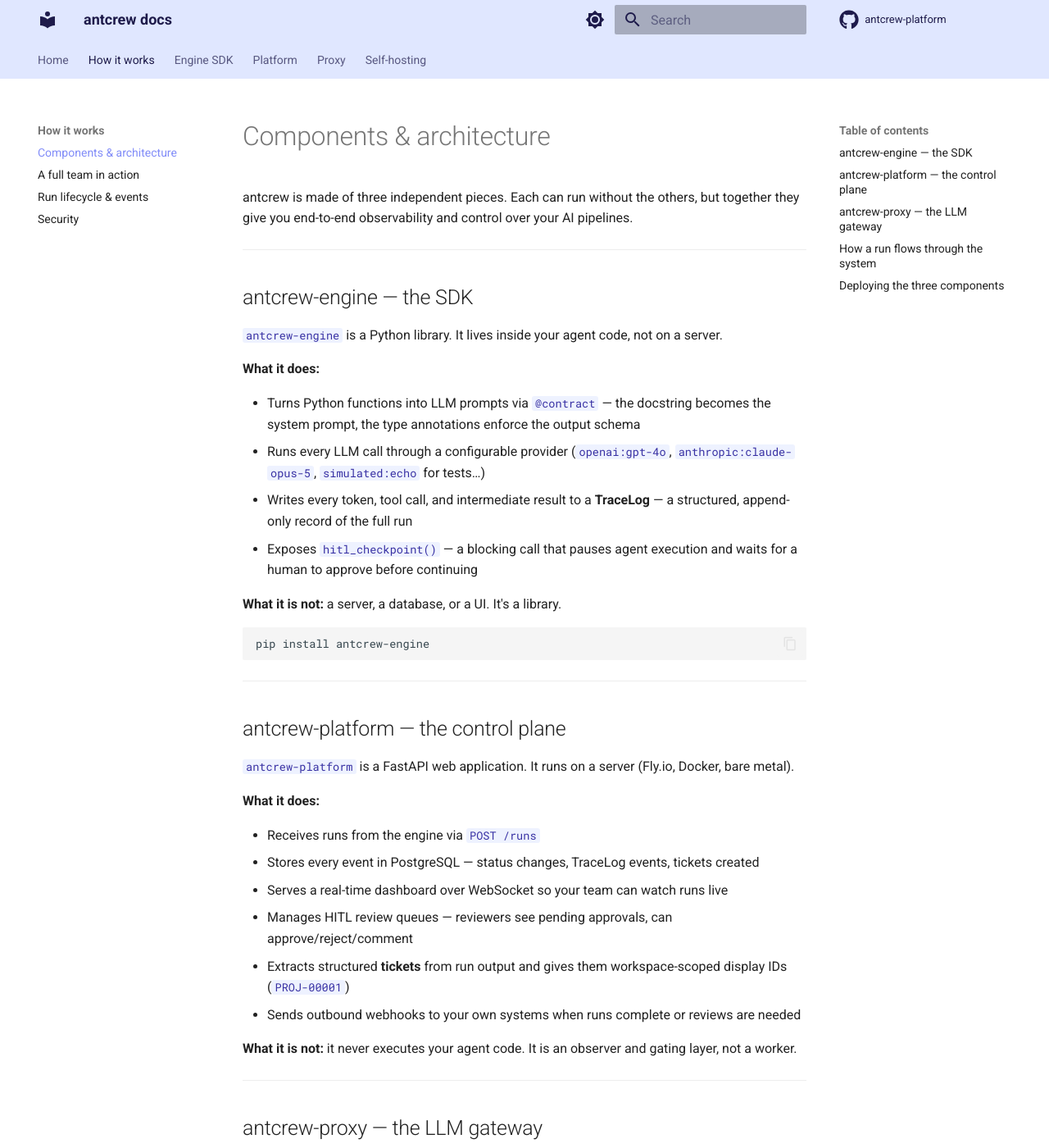
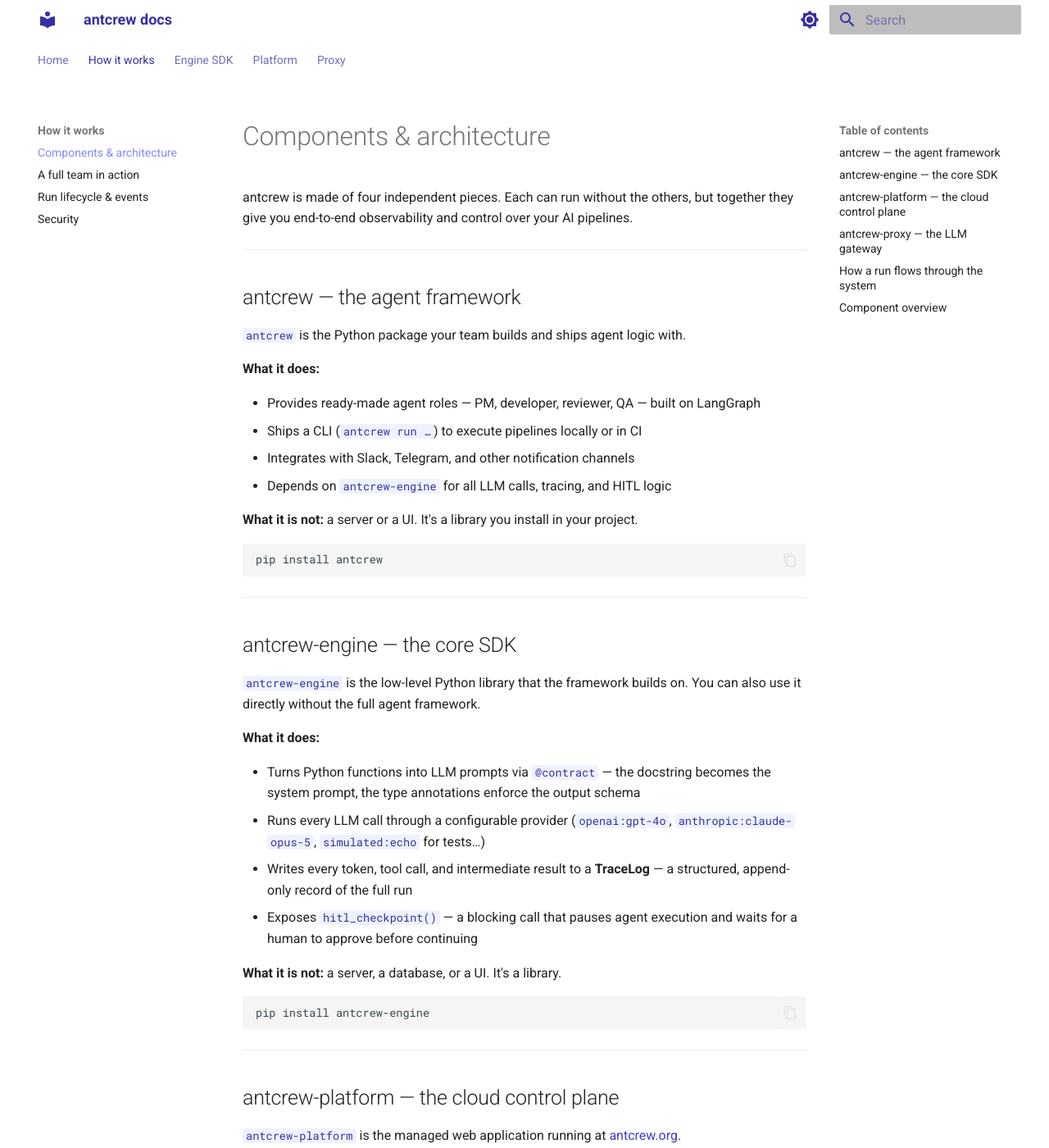
Before and after one commit to iagop03/antcrew-docs, an MkDocs documentation site: the page built from docs/architecture/overview.md, in a window 1280 px wide and 1400 px high. Shown: the whole window at 82% size. Built offline with MkDocs 1.6.1 and Material for MkDocs 9.7.7, drawn with Linux system fonts in a browser that asks for light colours; comment, search, counter and statistics services are not loaded; some of the changed text lies outside the part shown.

Commit message:
docs: 4 components, fix icons, brand colors, private platform reframe, clean nav
- index.md + architecture/overview.md: correct three → four components; add antcrew (agent framework) as 4th; reframe platform as managed cloud (antcrew.org)
- mkdocs.yml: add pymdownx.emoji extension (fixes :octicons-...: rendering); remove Self-hosting from top nav; remove private repo_url
- extra.css: update primary header to indigo-800 (#3730a3) — matches antcrew brand identity
- platform/index.md: remove self-hosting framing, describe as managed cloud service
- platform/getting-started.md: update URLs to antcrew.org, remove self-hosting references

Co-Authored-By: Claude Sonnet 4.6 <noreply@anthropic.com>

````diff
--- a/docs/architecture/overview.md
+++ b/docs/architecture/overview.md
@@ -1,12 +1,31 @@
 # Components & architecture
 
-antcrew is made of three independent pieces. Each can run without the others, but together they give you end-to-end observability and control over your AI pipelines.
+antcrew is made of four independent pieces. Each can run without the others, but together they give you end-to-end observability and control over your AI pipelines.
 
 ---
 
-## antcrew-engine — the SDK
+## antcrew — the agent framework
 
-`antcrew-engine` is a Python library. It lives inside your agent code, not on a server.
+`antcrew` is the Python package your team builds and ships agent logic with.
+
+**What it does:**
+
+- Provides ready-made agent roles — PM, developer, reviewer, QA — built on LangGraph
+- Ships a CLI (`antcrew run …`) to execute pipelines locally or in CI
+- Integrates with Slack, Telegram, and other notification channels
+- Depends on `antcrew-engine` for all LLM calls, tracing, and HITL logic
+
+**What it is not:** a server or a UI. It's a library you install in your project.
+
+```
+pip install antcrew
+```
+
+---
+
+## antcrew-engine — the core SDK
+
+`antcrew-engine` is the low-level Python library that the framework builds on. You can also use it directly without the full agent framework.
 
 **What it does:**
 
@@ -23,17 +42,17 @@ pip install antcrew-engine
 
 ---
 
-## antcrew-platform — the control plane
+## antcrew-platform — the cloud control plane
 
-`antcrew-platform` is a FastAPI web application. It runs on a server (Fly.io, Docker, bare metal).
+`antcrew-platform` is the managed web application running at [antcrew.org](https://antcrew.org).
 
 **What it does:**
 
 - Receives runs from the engine via `POST /runs`
-- Stores every event in PostgreSQL — status changes, TraceLog events, tickets created
-- Serves a real-time dashboard over WebSocket so your team can watch runs live
-- Manages HITL review queues — reviewers see pending approvals, can approve/reject/comment
-- Extracts structured **tickets** from run output and gives them workspace-scoped display IDs (`PROJ-00001`)
+- Stores every event — status changes, TraceLog events, tickets created — and serves them over a real-time WebSocket
+- Serves the dashboard so your team can watch runs live, review HITL queues, and inspect tickets
+- Manages HITL review queues — reviewers see pending approvals and can approve, reject, or comment
+- Extracts structured **tickets** from run output with workspace-scoped display IDs (`PROJ-00001`)
 - Sends outbound webhooks to your own systems when runs complete or reviews are needed
 
 **What it is not:** it never executes your agent code. It is an observer and gating layer, not a worker.
@@ -48,10 +67,10 @@ pip install antcrew-engine
 
 - Accepts model calls from the engine using the standard `POST /v1/chat/completions` interface
 - Looks up the caller's workspace in the platform and injects the right provider API key (BYOK)
-- Routes to the correct upstream provider based on the model prefix in the request
+- Routes to the correct upstream provider based on the model prefix in the request (`openai:`, `anthropic:`, `groq:`, `gemini:`…)
 - Your application code never handles LLM credentials directly
 
-**What it is not:** required. You can use the engine without the proxy by setting provider keys directly on the `Agent`. The proxy is valuable when you have multiple workspaces with different LLM budgets and key rotation requirements.
+**What it is not:** required. You can use the engine without the proxy by setting provider keys directly on the `Agent`. The proxy is valuable when you have multiple workspaces with different LLM budgets or key rotation requirements.
 
 ---
 
@@ -60,7 +79,7 @@ pip install antcrew-engine
 ```mermaid
 sequenceDiagram
     autonumber
-    participant Code as Your agent code<br/>(antcrew-engine)
+    participant Code as Your agent code<br/>(antcrew / antcrew-engine)
     participant Proxy as antcrew-proxy
     participant LLM as LLM provider
     participant Platform as antcrew-platform
@@ -88,12 +107,11 @@ sequenceDiagram
 
 ---
 
-## Deploying the three components
+## Component overview
 
-| Component | Language | Recommended hosting |
+| Component | Role | Where it runs |
 |---|---|---|
-| `antcrew-engine` | Python library | Ships with your agent code — no dedicated host |
-| `antcrew-platform` | Python / FastAPI | Fly.io, Docker, any cloud VM |
-| `antcrew-proxy` | Go | Fly.io, any cloud VM |
-
-See [Self-hosting](../platform/deployment.md) for the full deployment guide.
+| `antcrew` | Agent framework + CLI | Your codebase |
+| `antcrew-engine` | LLM calls, contracts, TraceLog, HITL | Your codebase |
+| `antcrew-platform` | Dashboard, storage, HITL reviews | antcrew.org (managed cloud) |
+| `antcrew-proxy` | LLM routing, BYOK key injection | antcrew.org or your own infra |
--- a/docs/platform/index.md
+++ b/docs/platform/index.md
@@ -1,6 +1,8 @@
 # Platform
 
-antcrew-platform is the server-side application your team interacts with: a REST API, a WebSocket event bus, and a web dashboard. It does not execute agent code — it observes, stores, and gates it.
+The antcrew platform is the managed cloud service your team uses to observe, store, and gate AI agent workflows. It does not execute agent code — it receives runs from the engine, stores their full history, and surfaces review queues to your team.
+
+Access it at **[antcrew.org](https://antcrew.org)**.
 
 ---
 
@@ -22,14 +24,12 @@ antcrew-platform is the server-side application your team interacts with: a REST
 
 ## Real-time dashboard
 
-The dashboard subscribes to `/ws/runs/{run_id}` and updates live as events arrive. You see:
+The dashboard subscribes to live events and updates without polling. You see:
 
 - Current run status and elapsed time
 - TraceLog events as they stream in — each LLM call, tool invocation, intermediate result
 - Tickets as they are created
 - HITL review cards with the full context the agent passed in
-
-No polling. The platform pushes every event over WebSocket.
 
 ---
 
@@ -39,7 +39,6 @@ No polling. The platform pushes every event over WebSocket.
 erDiagram
     Workspace ||--o{ Run : "contains"
     Workspace ||--o{ ApiKey : "has"
-    Workspace ||--o{ LLMProviderKey : "stores"
     Run ||--o{ Event : "logs"
     Run ||--o{ Ticket : "generates"
     Run ||--o{ Review : "gates on"
--- a/docs/stylesheets/extra.css
+++ b/docs/stylesheets/extra.css
@@ -1,15 +1,15 @@
 /* ── antcrew brand override for MkDocs Material ─────────────────────────── */
 
-/* Primary: dark indigo used for header, nav active states */
+/* Primary: indigo-800 header — matches antcrew brand identity */
 [data-md-color-primary="custom"] {
-  --md-primary-fg-color:             #e0e7ff;
-  --md-primary-fg-color--light:      rgba(224, 231, 255, 0.7);
-  --md-primary-fg-color--dark:       rgba(224, 231, 255, 0.54);
-  --md-primary-bg-color:             #1e1b4b;
-  --md-primary-bg-color--light:      rgba(30, 27, 75, 0.54);
+  --md-primary-fg-color:             #ffffff;
+  --md-primary-fg-color--light:      rgba(255, 255, 255, 0.7);
+  --md-primary-fg-color--dark:       rgba(255, 255, 255, 0.54);
+  --md-primary-bg-color:             #3730a3;
+  --md-primary-bg-color--light:      rgba(55, 48, 163, 0.54);
 }
 
-/* Accent: lavender indigo for links, hover, highlights */
+/* Accent: indigo-400 (#818cf8) — the antcrew brand accent */
 [data-md-color-accent="custom"] {
   --md-accent-fg-color:              #818cf8;
   --md-accent-fg-color--transparent: rgba(129, 140, 248, 0.1);
@@ -44,7 +44,7 @@
   color: #c7d2fe;
 }
 
-/* Sidebar active item underline: accent colour */
+/* Sidebar active item: accent colour */
 .md-nav__item .md-nav__link--active {
   color: #818cf8;
 }
--- a/mkdocs.yml
+++ b/mkdocs.yml
@@ -35,9 +35,6 @@ theme:
 extra_css:
   - stylesheets/extra.css
 
-repo_url: https://github.com/iagop03/antcrew-platform
-repo_name: antcrew-platform
-
 plugins:
   - search
 
@@ -56,6 +53,9 @@ markdown_extensions:
   - pymdownx.tasklist:
       custom_checkbox: true
   - pymdownx.inlinehilite
+  - pymdownx.emoji:
+      emoji_index: !!python/name:material.extensions.emoji.twemoji
+      emoji_generator: !!python/name:material.extensions.emoji.to_svg
   - tables
   - attr_list
   - md_in_html
@@ -88,4 +88,3 @@ nav:
     - Overview: proxy/index.md
     - Configuration: proxy/configuration.md
     - "Provider routing": proxy/routing.md
-  - Self-hosting: platform/deployment.md
````
Also changed, not shown: other parts of docs/platform/index.md (+1 -1 lines), docs/index.md (+25 -11 lines), docs/platform/getting-started.md (+21 -30 lines).
